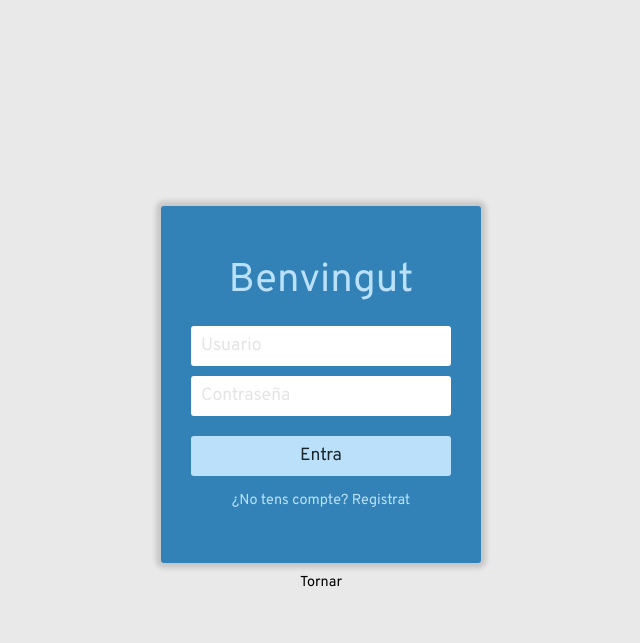
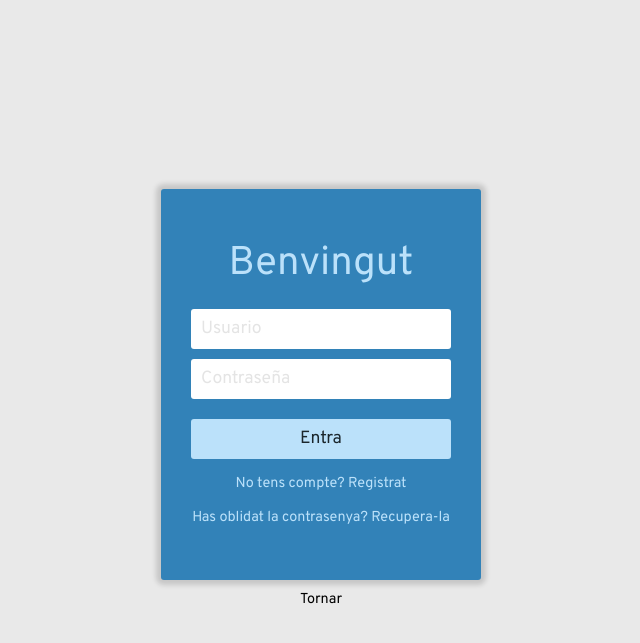
Before and after one commit to dbuesa/SessionsAndUsersControl2, a PHP site: page /Model/login.php in a window 1280 px wide. Shown: the top 643 px of the page, without its empty margins (319-959 px from the left). Run offline with PHP 8.4, Linux system fonts and the light colour scheme.

Commit message:
inserir correu electrònic a bbdd i registre

```diff
--- a/Estils/estilsRegistre.css
+++ b/Estils/estilsRegistre.css
@@ -27,7 +27,7 @@ body {
   position: relative;
   margin: 5% auto;
   width: 600px;
-  height: 400px;
+  height: 500px;
   background: #FFF;
   border-radius: 2px;
   box-shadow: 0 2px 4px rgba(0, 0, 0, 0.4);
--- a/Model/connexio.php
+++ b/Model/connexio.php
@@ -4,7 +4,7 @@
 $servername = "localhost";
 $username = "root";
 $password = "";
-$dbname = "pt03_david_buesa";
+$dbname = "pt05_david_buesa";
 
 try {
     $conn = new PDO("mysql:host=$servername;dbname=$dbname", $username, $password);
--- a/Vista/login.vista.php
+++ b/Vista/login.vista.php
@@ -43,7 +43,10 @@
                         </div>
                     </form>
                     <div class="pie-form">
-                        <a href="../Controlador/controlarRegistre.php">¿No tens compte? Registrat</a>
+                        <a href="../Controlador/controlarRegistre.php">No tens compte? Registrat</a>
+                    </div>
+                    <div class="pie-form">
+                        <a href="../Controlador/controlarRegistre.php">Has oblidat la contrasenya? Recupera-la</a>
                     </div>
                 </div>
                 <div class="inferior">
--- a/Vista/register.vista.php
+++ b/Vista/register.vista.php
@@ -13,6 +13,7 @@
             <h1>Registre</h1>
             <br>
             <input type="text" name="username" placeholder="Usuari" value="<?php echo isset($_POST['username']) ? $_POST['username'] : ''; ?>" required/>
+            <input type="text" name="mail" placeholder="Correu electrònic" value="<?php echo isset($_POST['mail']) ? $_POST['mail'] : ''; ?>" required/>
             <input type="password" name="password" placeholder="Contrasenya" required/>
             <input type="password" name="password2" placeholder="Repeteix la contrasenya" required />
 
```
Also changed, not shown: Controlador/controlarRegistre.php (+14 -1 lines).
